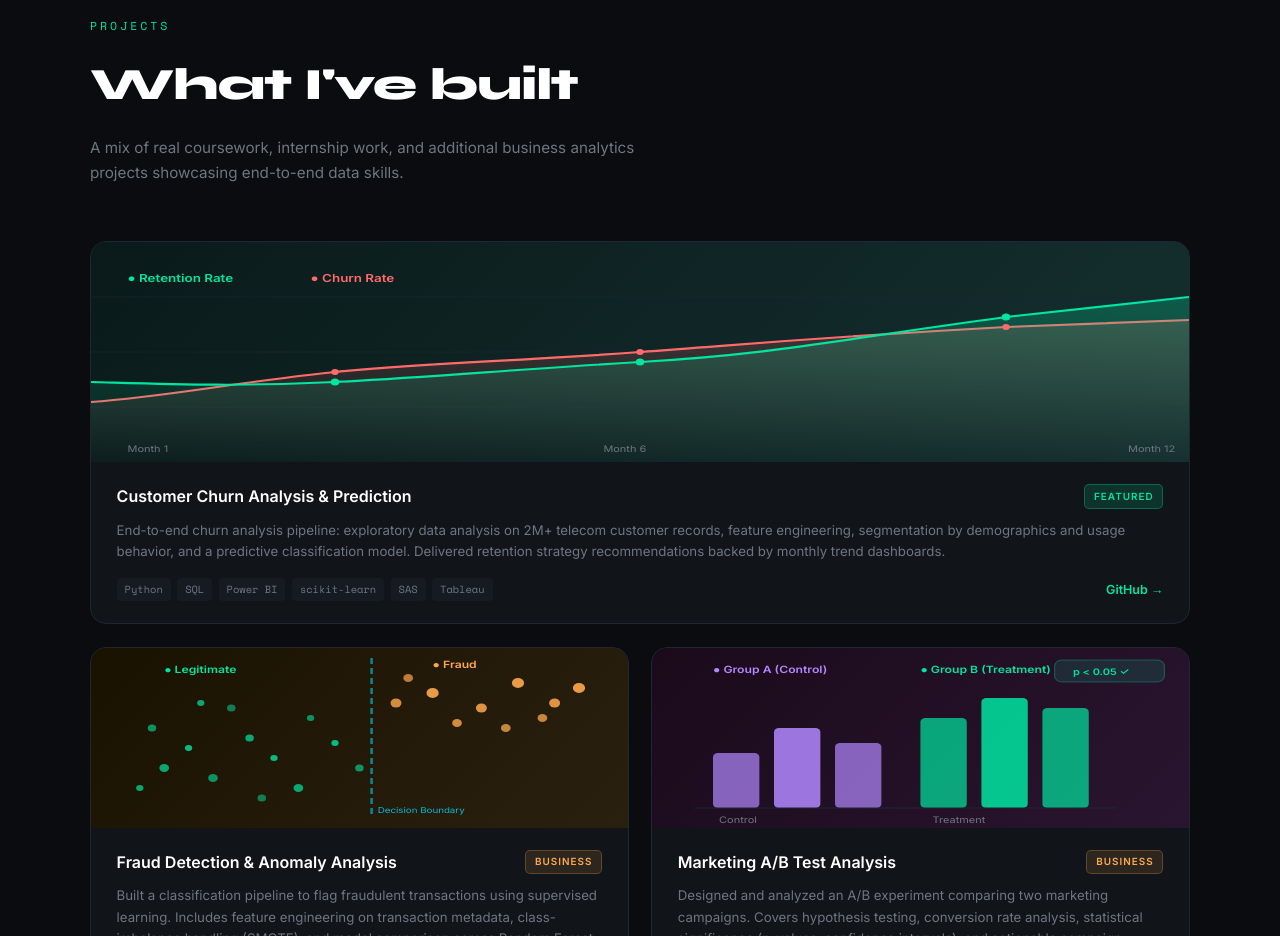
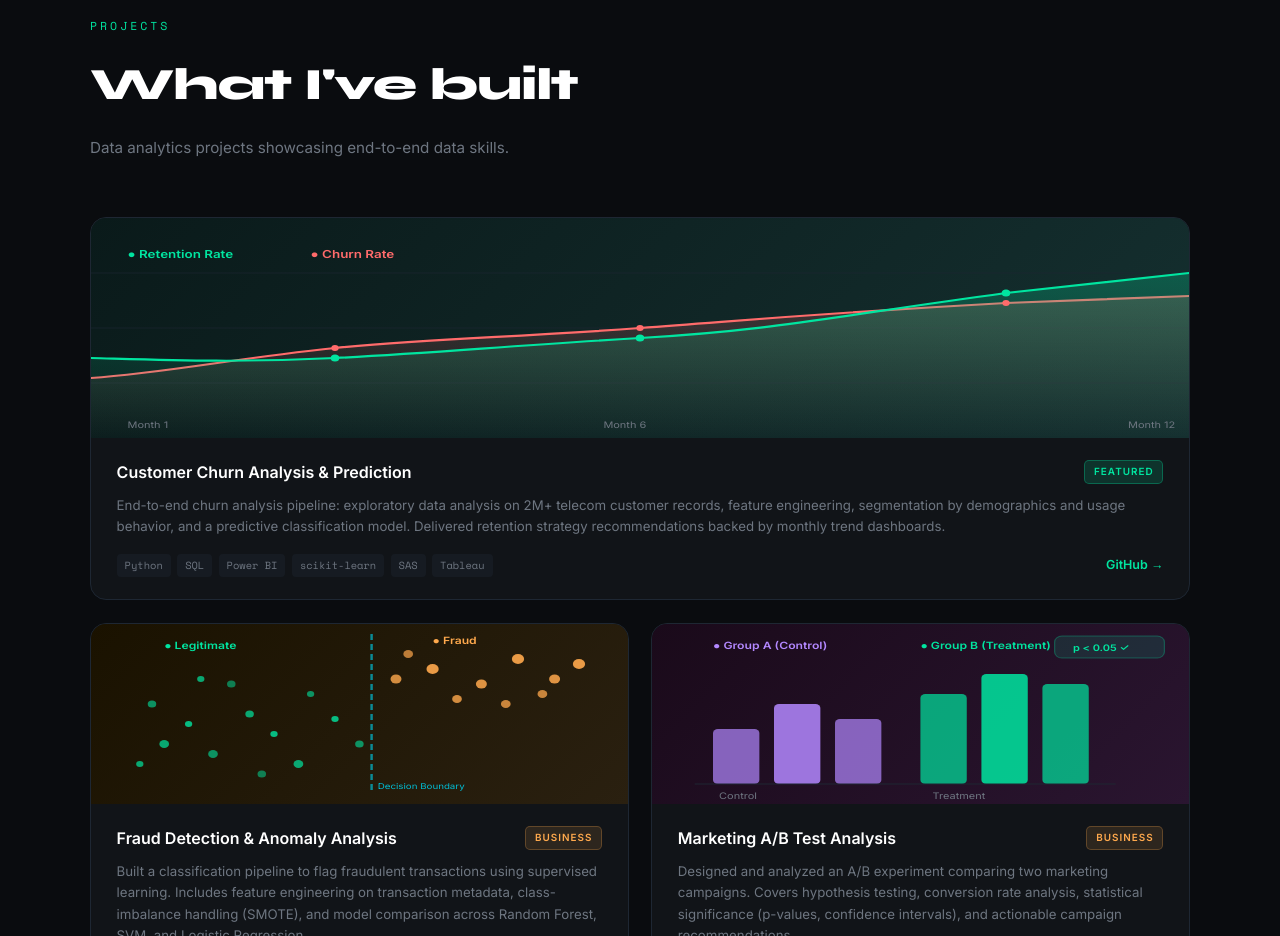
Before and after one commit to hpehlivantopcu/hpehlivantopcu.github.io, a plain HTML site: page index.html in a window 1280 px wide. Shown: the part 2800-3736 px from the top of the page. Drawn offline with nearby package versions, Linux system fonts and the light colour scheme.

Commit message:
Revise project description in index.html
Updated project description to be more concise.

```diff
--- a/index.html
+++ b/index.html
@@ -660,7 +660,7 @@ footer a { color: var(--accent); text-decoration: none; }
     <div class="reveal">
       <div class="section-label">Projects</div>
       <h2 class="section-title">What I've built</h2>
-      <p class="section-desc">A mix of real coursework, internship work, and additional business analytics projects showcasing end-to-end data skills.</p>
+      <p class="section-desc">Data analytics projects showcasing end-to-end data skills.</p>
     </div>
 
     <div class="projects-grid">
```
